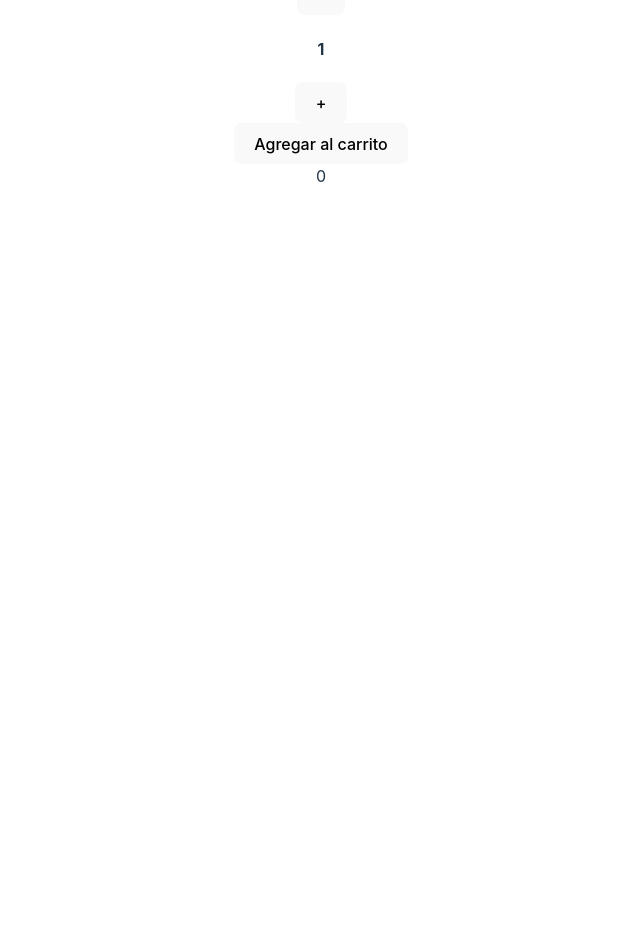
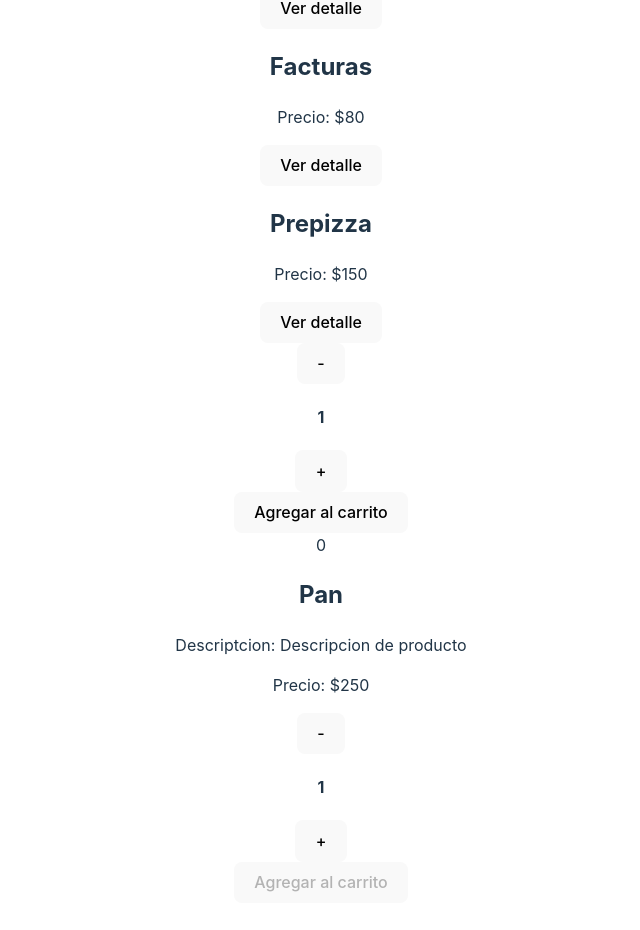
Before and after one commit to belengarro31/proyectoreact, a React (Vite) app: page / in a window 1280 px wide. Shown: the part 372-1302 px from the top of the page, without its empty margins (319-959 px from the left). Before the commit the page ends 800 px from the top, so only its background shows below. Built offline with nearby package versions, Linux system fonts and the light colour scheme.

Commit message:
tercer commit

```diff
--- a/asyncMock.jsx
+++ b/asyncMock.jsx
@@ -19,3 +19,12 @@
         }, 500)
     })
 }
+
+export const getProductById =(productId) =>{
+    return new Promise((resolve)=>{
+        setTimeout(()=>{
+            resolve(products.find(prod=>prod.id===productId))
+        }, 500)
+
+    })
+}
--- a/src/App.jsx
+++ b/src/App.jsx
@@ -4,18 +4,20 @@
 import './App.css'
 import NavBar from './componentes/Navbar/NavBar'
 import CartWidget from './componentes/CartWidget/CartWidget'
-//import ItemListContainer from './componentes/ItemListContainer/ItemListContainer'
+import ItemListContainer from './componentes/ItemListContainer/ItemListContainer'
 import ItemCount from './componentes/ItemCount/ItemCount'
+import Item from './componentes/Item/Item'
+import ItemDetailContainer from './componentes/ItemDetailContainer/ItemDetailContainer'
 
 function App() {
 
   return (
     <div className="App">
       <NavBar />
-      {/* <ItemListContainer greeting={'Bienvenidos'} /> */}
+      <ItemListContainer greeting={'Bienvenidos'} />
       <ItemCount initial={1} stock={10} onAdd={(quantity)=>console.log('Cantidad agregada', quantity)}/>
       <CartWidget />
-      {/* <ItemDetailContainer/> */}
+       <ItemDetailContainer/>
       </div>
 
   );
--- a/src/componentes/Item/Item.jsx
+++ b/src/componentes/Item/Item.jsx
@@ -1,3 +1,4 @@
+
 
 const Item = ({id, name, price, img, description}) =>{
 
--- /dev/null
+++ b/src/componentes/ItemDetail/ItemDetail.jsx
@@ -0,0 +1,30 @@
+import ItemCount from "../ItemCount/ItemCount"
+
+const ItemDetail=({id, name, img, price, description}) =>{
+    return(
+        <article className="CardItem">
+            <header className="Header">
+                <h2 className="className">
+                    {name}
+                </h2>
+             </header>
+             <picture>
+                <img src={img} alt={name} className="ItemImg"/>
+             </picture>
+             <section>
+                <p className="Info">
+                    Descriptcion: {description}
+                </p>
+                <p className="Info">
+                    Precio: ${price}
+                </p>
+             </section>
+             <footer className="ItemFooter">
+                <ItemCount initial={1} onAdd={(quantity)=>console.log('Cantidad agregada')}/>
+
+              </footer>
+        </article>
+    )
+}
+
+export default ItemDetail
--- /dev/null
+++ b/src/componentes/ItemDetailContainer/ItemDetailContainer.jsx
@@ -0,0 +1,23 @@
+import {useState, useEffect } from 'react'
+import { getProductById } from '../../../asyncMock'
+import ItemDetail from '../ItemDetail/ItemDetail'
+
+const ItemDetailContainer = () => {
+    const [products, setProduct] = useState(null)
+
+    useEffect(()=>{
+        getProductById('1')
+           .then(reponse=>{
+                setProduct(reponse)
+           })
+    }, [])
+
+    return(
+        <div className='ItemDetailContainer'>
+            <ItemDetail {...products} />
+        </div>
+    )
+
+}
+
+export default ItemDetailContainer
--- a/src/componentes/ItemList/ItemList.jsx
+++ b/src/componentes/ItemList/ItemList.jsx
@@ -1,4 +1,4 @@
-
+import Item from "../Item/Item"
 
 const ItemList = ({products})=>{
     return(
--- a/src/componentes/ItemListContainer/ItemListContainer.jsx
+++ b/src/componentes/ItemListContainer/ItemListContainer.jsx
@@ -1,6 +1,6 @@
 import { useEffect, useState } from "react"
-import { getProducts } from '../../asyncMock'
-import ItemList from '../ItemList/ItemList'
+import { getProducts } from '/asyncMock.jsx'
+import ItemList from "../ItemList/ItemList"
 
 
 
```
Also changed, not shown: src/componentes/ItemDetail/ItemDetail.css (added).
